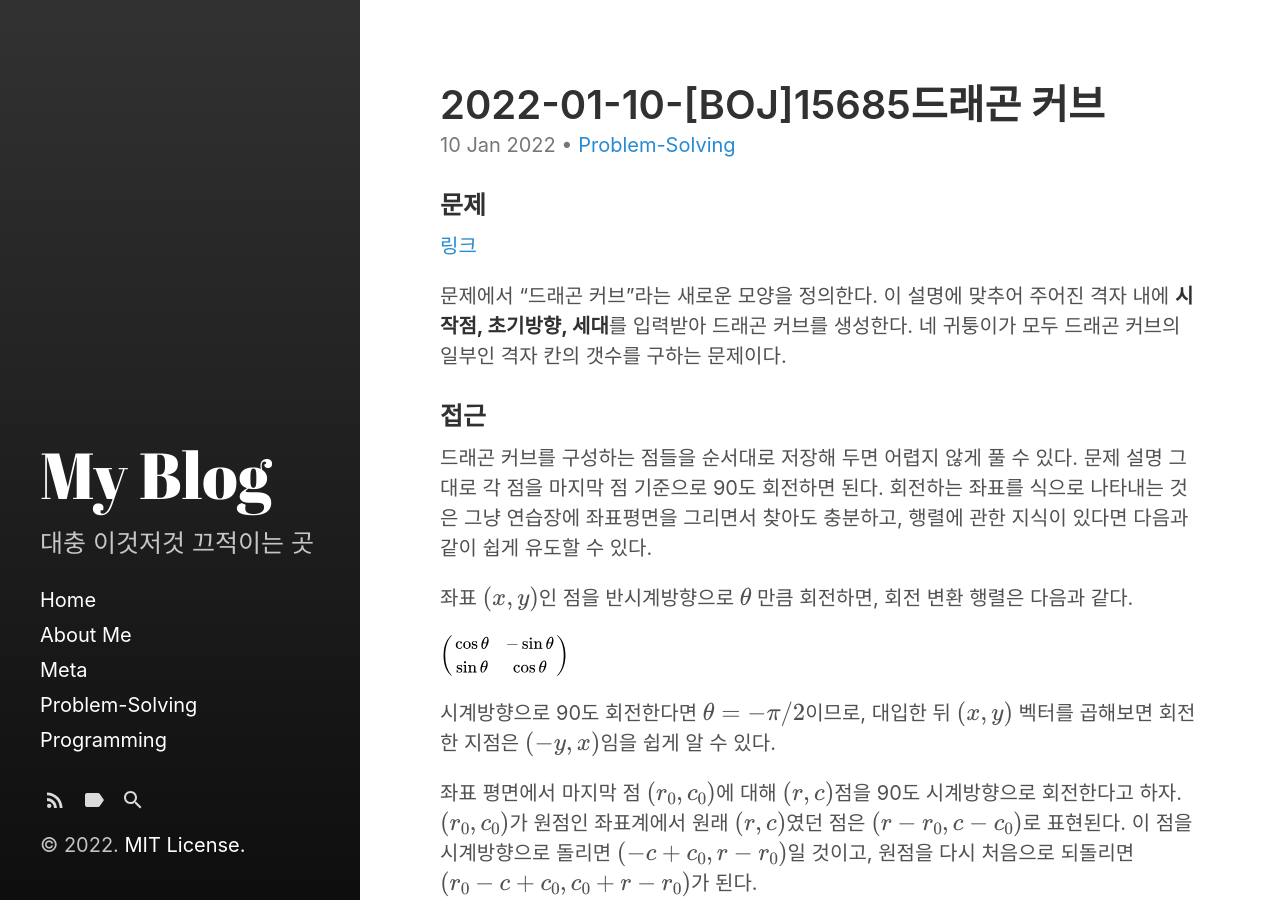
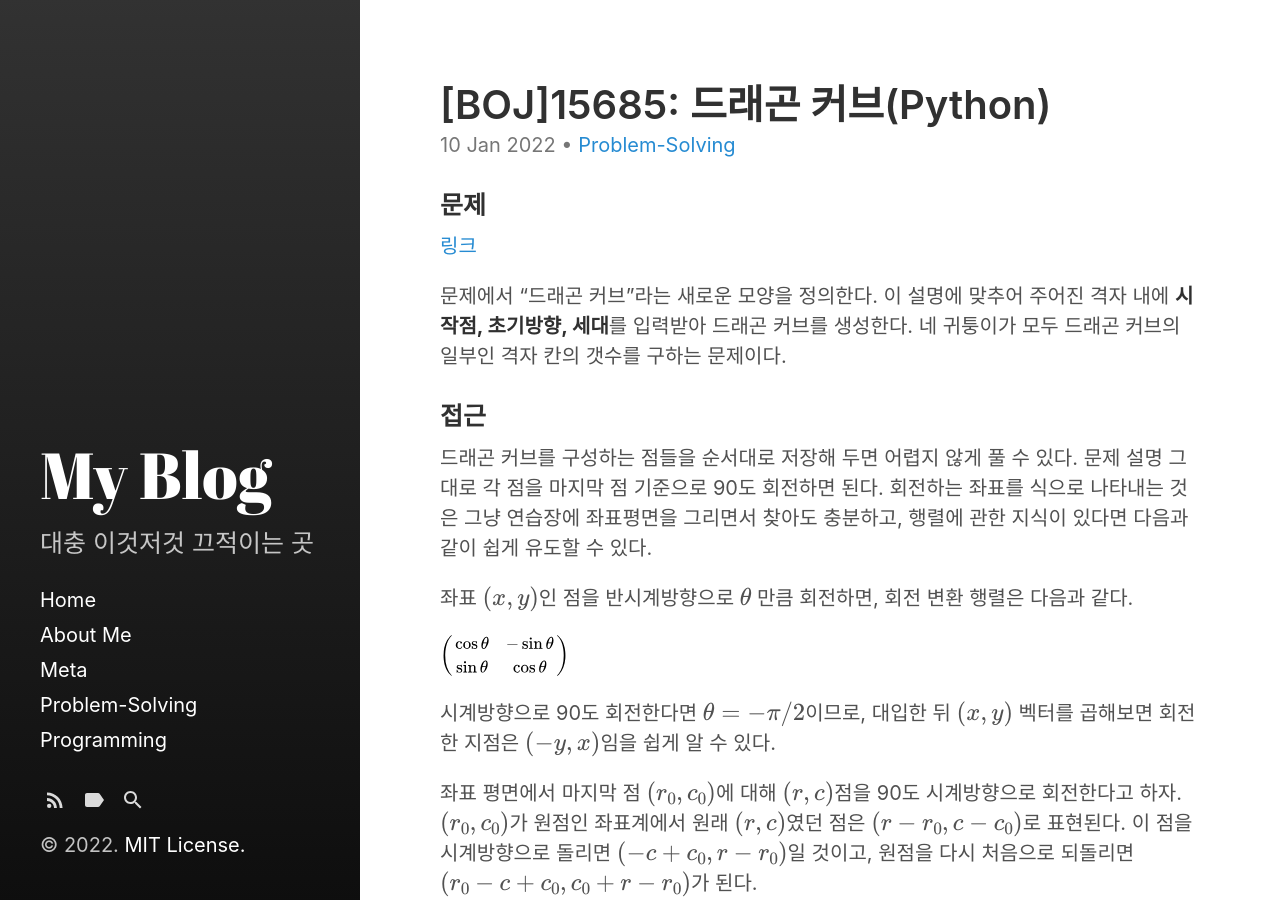
Before and after one commit to SeminKim/seminkim.github.io, a Jekyll site: the page built from _posts/2022-01-10-[BOJ]15685드래곤 커브.md, in a window 1280 px wide and 900 px high. Built offline with Jekyll 4.4.1, drawn with Linux system fonts in a browser that asks for light colours; formulas are drawn with MathJax 3; comment, search, counter and statistics services are not loaded.

Commit message:
modify post: boj15685
fix title

```diff
--- a/_posts/2022-01-10-[BOJ]15685드래곤 커브.md
+++ b/_posts/2022-01-10-[BOJ]15685드래곤 커브.md
@@ -1,6 +1,6 @@
 ---
 layout: post
-title:  "2022-01-10-[BOJ]15685드래곤 커브"
+title:  "[BOJ]15685: 드래곤 커브(Python)"
 date:   2022-01-10 22:00:00 +0900
 categories: Problem-Solving
 tags: BOJ 삼성SW역량테스트기출 Python
```
